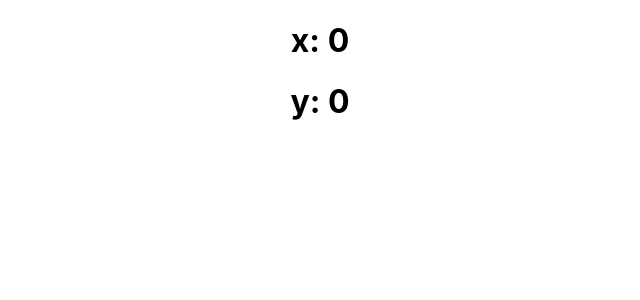
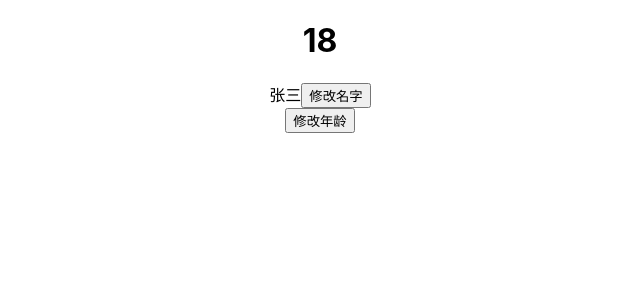
Before and after one commit to boom-sakalaka/React-Hooks-Learning, a React (Create React App) app: page / in a window 1280 px wide. Shown: the top 300 px of the page, without its empty margins (320-960 px from the left). Built offline with nearby package versions, Linux system fonts and the light colour scheme.

Commit message:
添加例子

```diff
--- a/src/App.js
+++ b/src/App.js
@@ -2,7 +2,7 @@
  * @Author: GZH
  * @Date: 2021-06-30 15:54:49
  * @LastEditors: GZH
- * @LastEditTime: 2021-07-01 14:23:34
+ * @LastEditTime: 2021-07-02 13:59:18
  * @FilePath: \my-app\src\App.js
  */
 import './App.css';
@@ -10,7 +10,8 @@ import './App.css';
 // import MemoTest from './pages/MemoTest';
 // import UseReducerTest from './pages/UseReducerTest'
 // import UseLayoutEffect from './pages/UseLayoutEffect';
-import MousePosition from './pages/MousePosition';
+// import MousePosition from './pages/MousePosition';
+import ParentCom from './pages/memo/ParentCom';
 
 function App() {
   return (
@@ -25,7 +26,9 @@ function App() {
 
       {/* <UseLayoutEffect /> */}
 
-      <MousePosition />
+      {/* <MousePosition /> */}
+
+      <ParentCom />
     </div>
   );
 }
--- /dev/null
+++ b/src/pages/memo/ParentCom.js
@@ -0,0 +1,49 @@
+/*
+ * @Author: GZH
+ * @Date: 2021-07-02 13:51:58
+ * @LastEditors: GZH
+ * @LastEditTime: 2021-07-02 14:14:07
+ * @FilePath: \my-app\src\pages\memo\ParentCom.js
+ * @Description:
+ */
+
+import React, { memo, useState, useCallback, useMemo } from 'react';
+
+const Children = memo(function Children({ name: { name }, changeAge }) {
+  console.log('childRender');
+  return (
+    <div>
+      {name}
+      <button
+        onClick={() => {
+          changeAge();
+        }}
+      >
+        修改名字
+      </button>
+    </div>
+  );
+});
+
+export default function ParentCom() {
+  const [name, setName] = useState('张三');
+  const [age, setAge] = useState(18);
+
+  const handleChangeAge = useCallback(() => {
+    setName('李四' + Math.random());
+  }, []);
+
+  const childName = useMemo(
+    () => ({
+      name,
+    }),
+    [name]
+  );
+  return (
+    <div>
+      <h1>{age}</h1>
+      <Children name={childName} changeAge={handleChangeAge} />
+      <button onClick={() => setAge(age + 1)}>修改年龄</button>
+    </div>
+  );
+}
```
Also changed, not shown: src/pages/base/Counter.js (renamed from src/pages/Counter.js), src/pages/base/MemoTest.js (renamed from src/pages/MemoTest.js), src/pages/base/MousePosition.js (renamed from src/pages/MousePosition.js), src/pages/base/UseLayoutEffect.js (renamed from src/pages/UseLayoutEffect.js), src/pages/base/UseReducerTest.js (renamed from src/pages/UseReducerTest.js), src/pages/base/useContext.js (renamed from src/pages/useContext.js).
